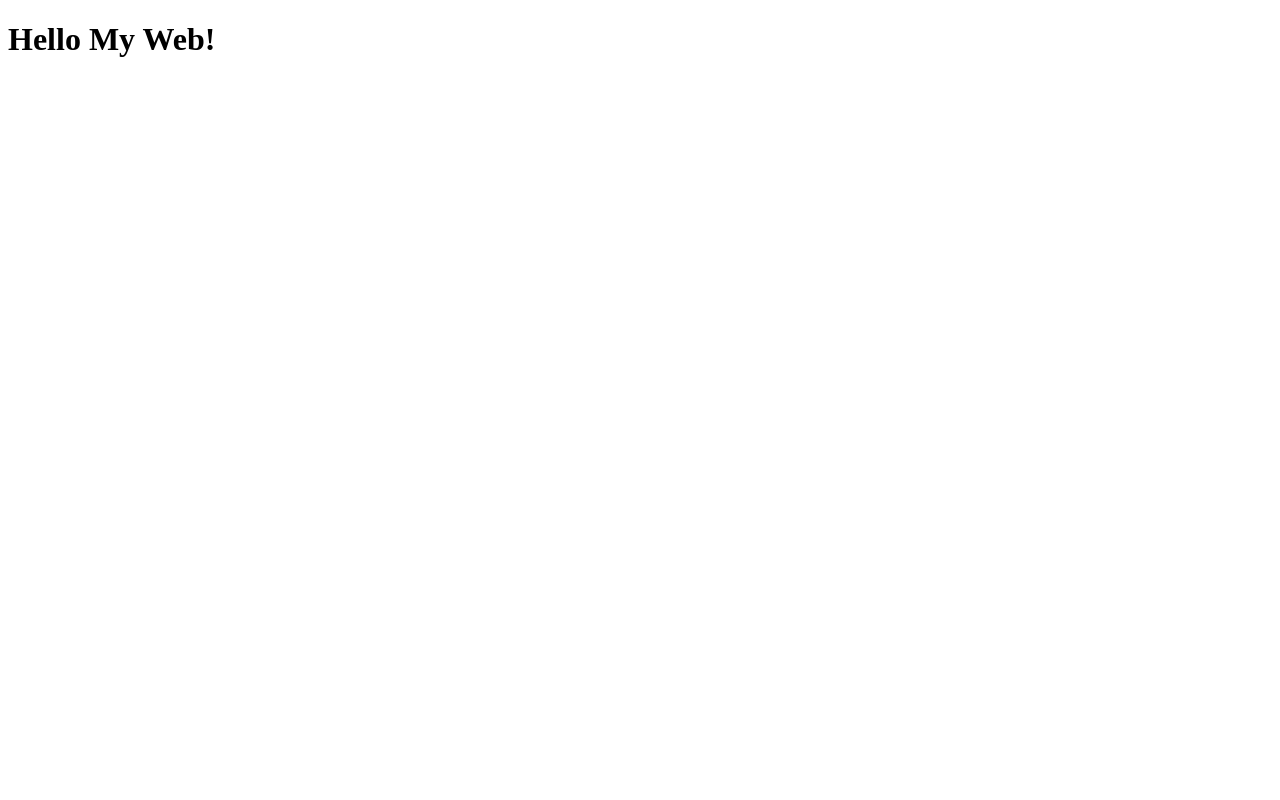
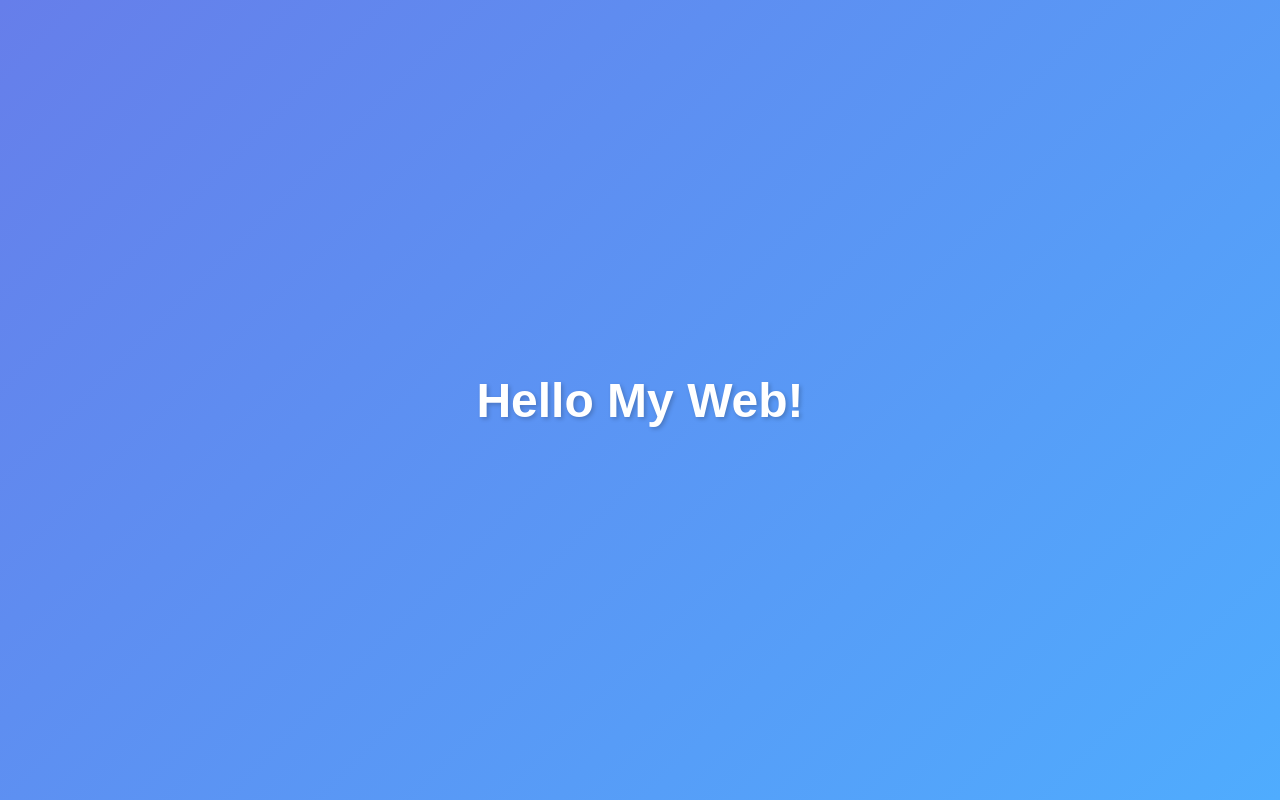
Before and after one commit to jedemons-rgb/jedemons-rgb.github.io, a plain HTML site: page index.html in a window 1280 px wide. Drawn offline with Linux system fonts and the light colour scheme.

Commit message:
Update index.html
เพิ่มสีฟ้าน้ำทะเล

```diff
--- a/index.html
+++ b/index.html
@@ -4,6 +4,25 @@
     <meta charset="UTF-8">
     <meta name="viewport" content="width=device-width, initial-scale=1.0">
     <title>Hello My Web!</title>
+    <style>
+        body {
+            margin: 0;
+            padding: 0;
+            min-height: 100vh;
+            display: flex;
+            justify-content: center;
+            align-items: center;
+            background: linear-gradient(135deg, #667eea 0%, #4facfe 100%);
+            font-family: Arial, sans-serif;
+        }
+
+        h1 {
+            color: white;
+            font-size: 3rem;
+            text-shadow: 2px 2px 4px rgba(0, 0, 0, 0.2);
+            padding: 20px;
+        }
+    </style>
 </head>
 <body>
     <h1>Hello My Web!</h1>
```
